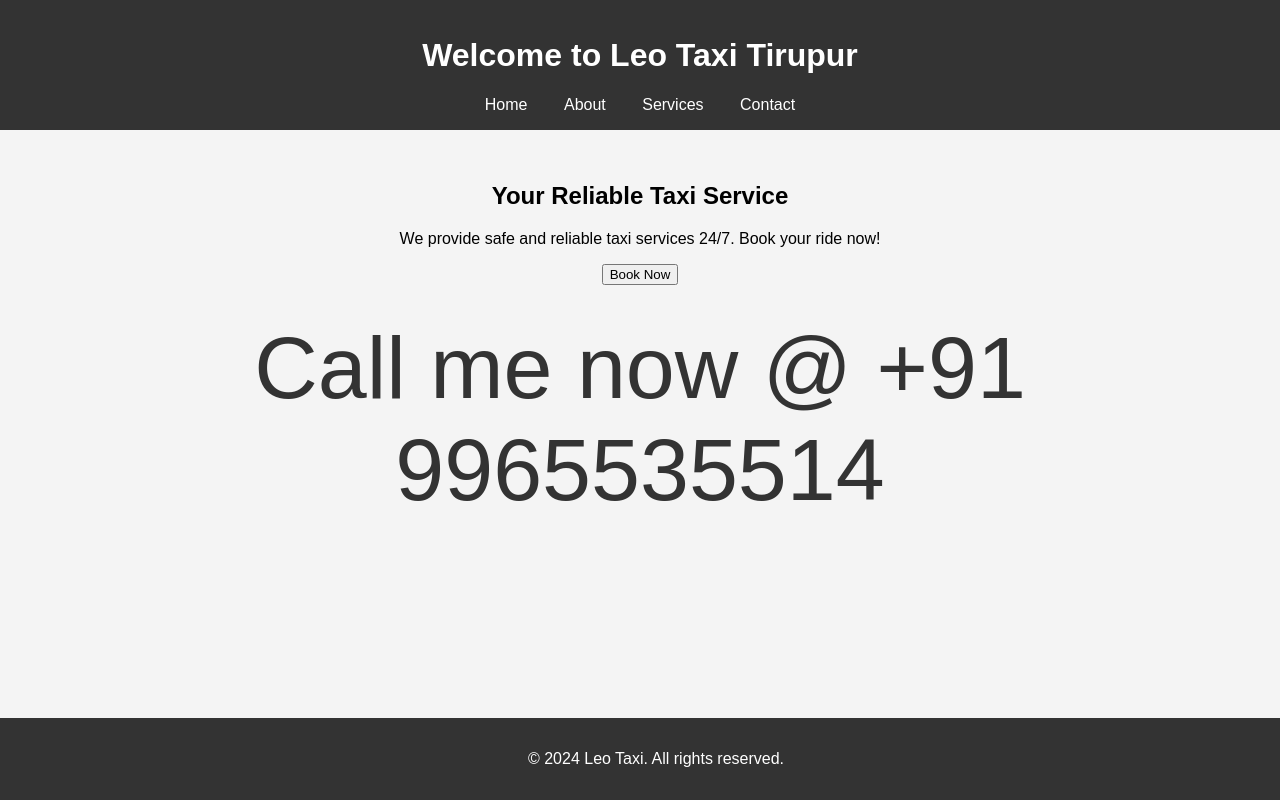
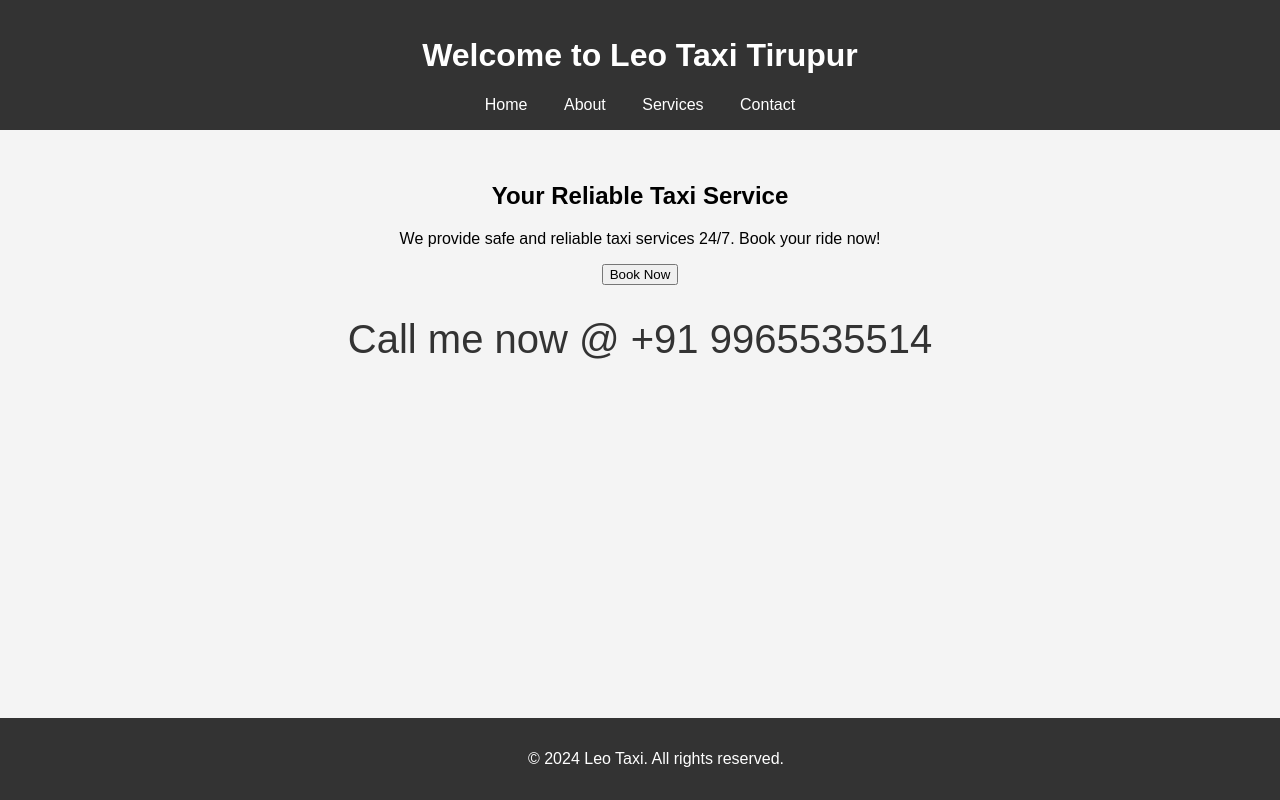
Before and after one commit to kk32340/leocartup, a website: page public/index.html in a window 1280 px wide. Drawn offline with Linux system fonts and the light colour scheme.

Commit message:
font size reduced

```diff
--- a/public/index.html
+++ b/public/index.html
@@ -37,7 +37,7 @@
         }
         .contact {
             margin-top: 2rem;
-            font-size: 5.5rem;
+            font-size: 2.5rem;
             color: #333;
         }
     </style>
```
